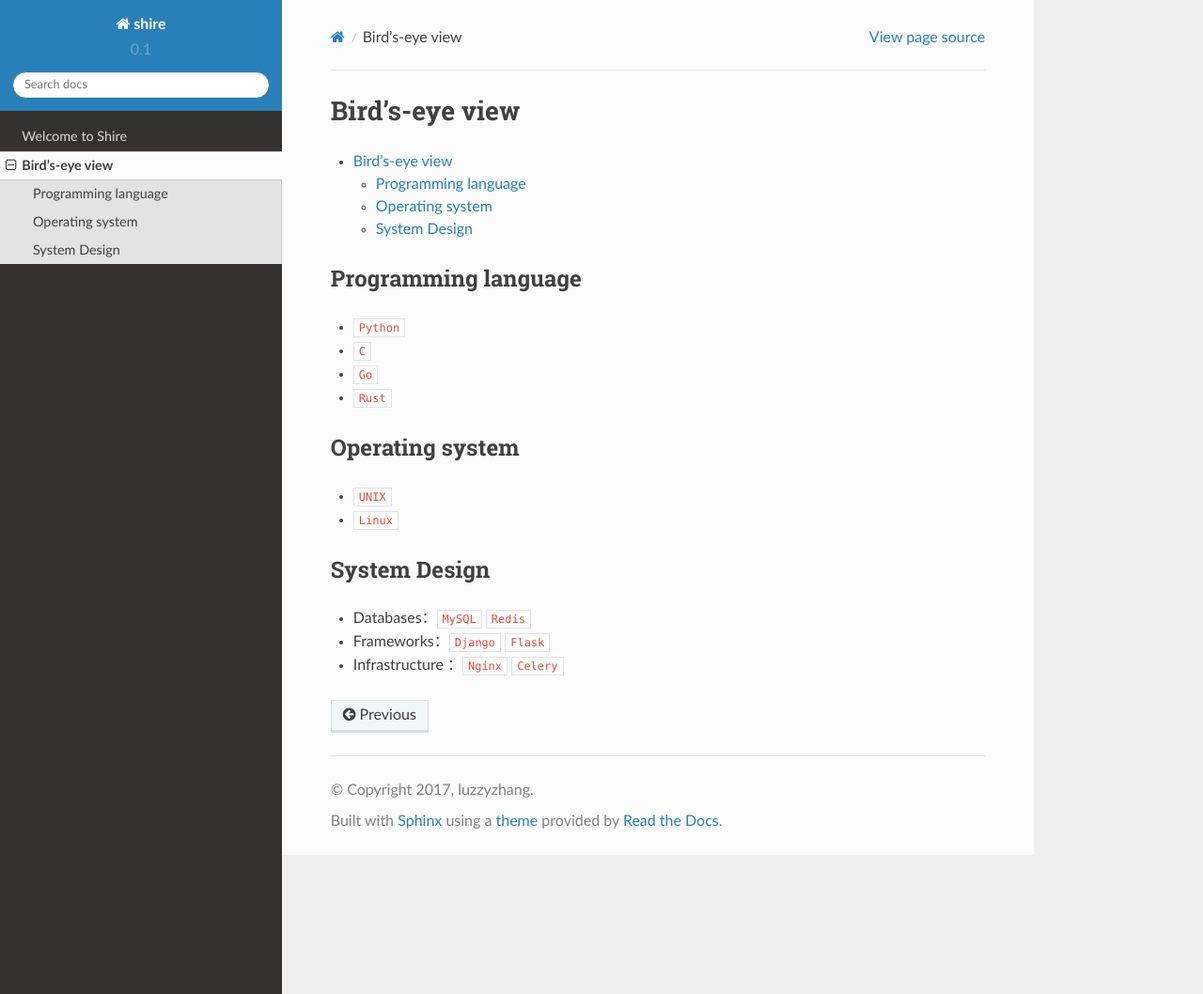
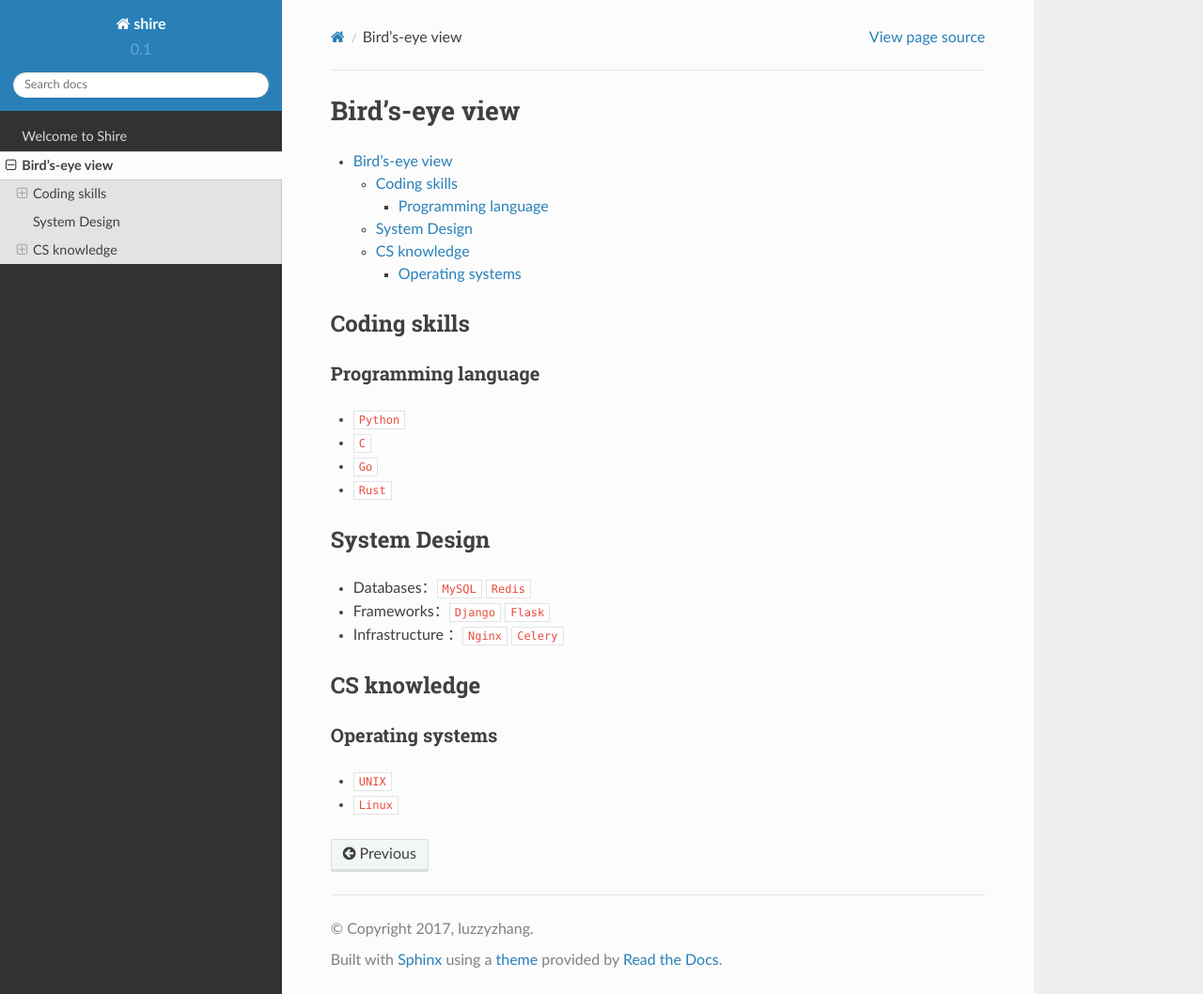
Before and after one commit to luzzyzhang/shire, a Sphinx documentation site: the page built from source/overview.md, in a window 1280 px wide and 1058 px high. Shown: the whole window at 94% size. Built offline with Sphinx 7.4.7 and the Read the Docs theme 2.0.0, drawn with Linux system fonts in a browser that asks for light colours.

Commit message:
Changed overview

```diff
--- a/source/overview.md
+++ b/source/overview.md
@@ -3,26 +3,32 @@
 <!-- TOC -->
 
 - [Bird's-eye view](#birds-eye-view)
-    - [Programming language](#programming-language)
-    - [Operating system](#operating-system)
+    - [Coding skills](#coding-skills)
+        - [Programming language](#programming-language)
     - [System Design](#system-design)
+    - [CS knowledge](#cs-knowledge)
+        - [Operating systems](#operating-systems)
 
 <!-- /TOC -->
 
-## Programming language
+## Coding skills
+
+### Programming language
 
 - `Python`
 - `C`
 - `Go`
 - `Rust`
 
-## Operating system
-
-- `UNIX`
-- `Linux`
-
 ## System Design
 
 - Databases：`MySQL` `Redis`
 - Frameworks：`Django` `Flask`
 - Infrastructure ：`Nginx` `Celery`
+
+## CS knowledge
+
+### Operating systems
+
+- `UNIX`
+- `Linux`
```
